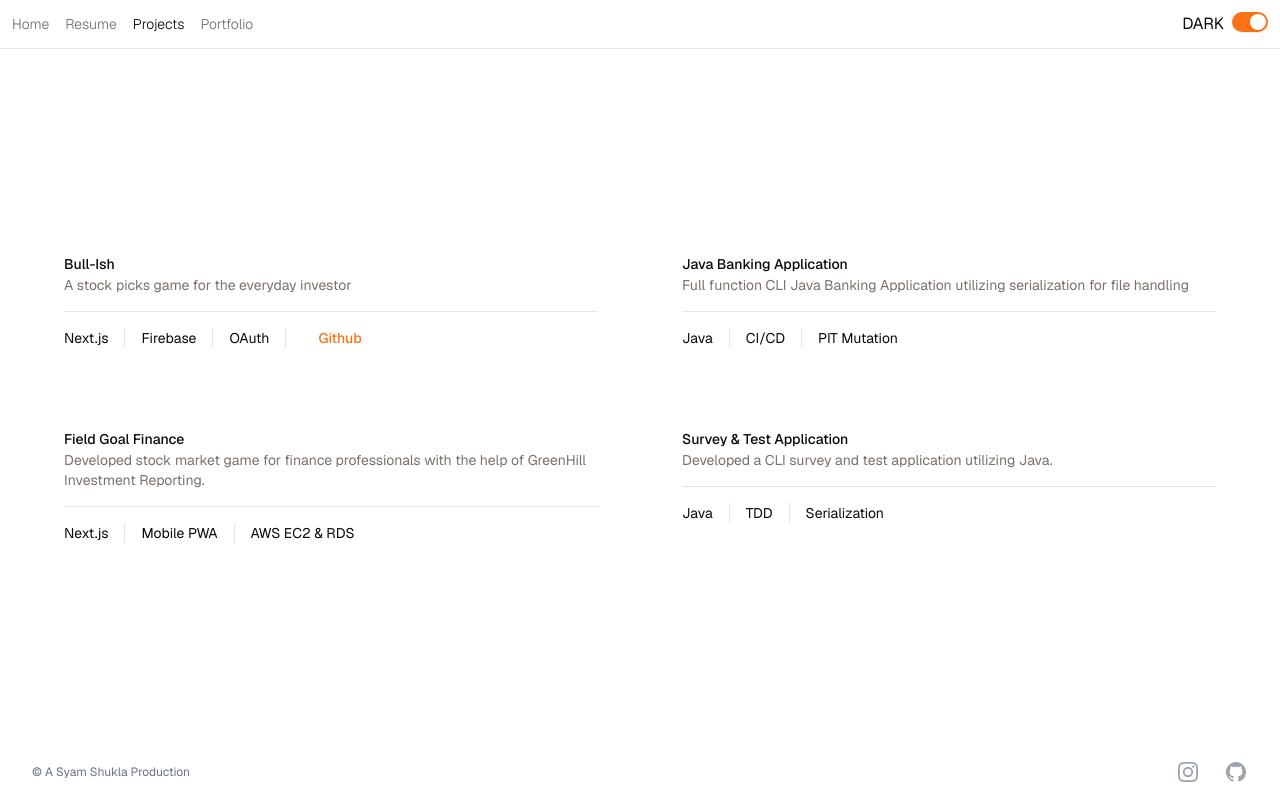
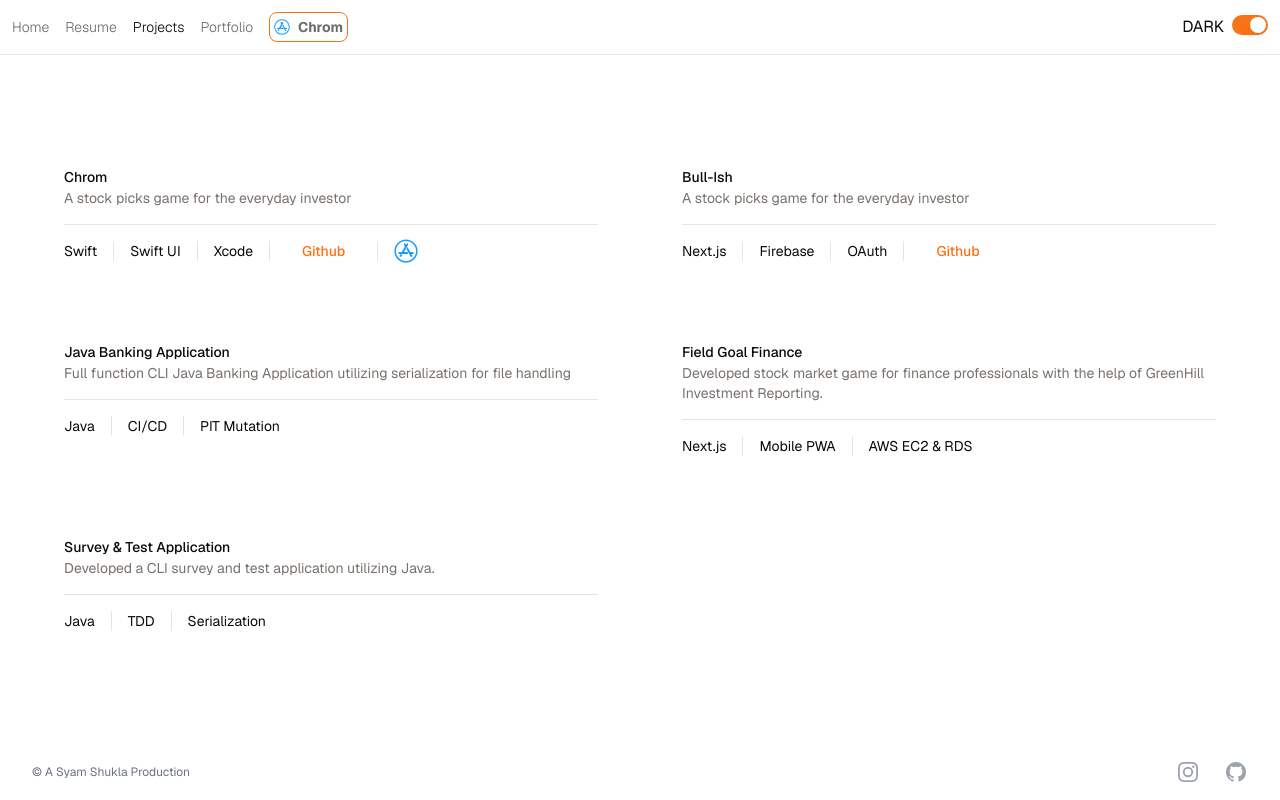
Before and after one commit to syamshukla/site, a Next.js app: page /projects in a window 1280 px wide. Built offline with nearby package versions, Linux system fonts and the light colour scheme.

Commit message:
new proj

```diff
--- a/src/app/data/content.tsx
+++ b/src/app/data/content.tsx
@@ -54,6 +54,12 @@
   {
     title: 'Projects',
     items: [
+      {
+        title: 'Chrom',
+        date: '2024',
+        description:
+          'Developed an innovative and engaging mobile application, Chrom, that combines color recognition with interactive swiping mechanics similar to Tinder. The app challenges users to identify the correct color names through a fun and visually appealing interface.',
+      },
       {
         title: 'Bull-Ish',
         date: '2023',
--- a/src/components/layout/main-nav.tsx
+++ b/src/components/layout/main-nav.tsx
@@ -7,6 +7,8 @@
 import { usePathname, useRouter } from 'next/navigation'
 import { ModeToggle } from '../mode-toggle'
 import { cn } from '@/lib/utils'
+import appStoreIcon from '../../../public/app-store.svg'
+import Image from 'next/image'
 
 export default function MainNav() {
   const router = useRouter()
@@ -61,6 +63,23 @@
             >
               Portfolio
             </Link>
+            <div className="flex items-center rounded-sm border border-primary p-1 text-sm font-light transition-colors hover:text-foreground/80">
+              <Image
+                src={appStoreIcon}
+                className="w-4 fill-current text-white"
+              />
+              <Link
+                href="https://apps.apple.com/us/app/chrom/id6547835066/"
+                className={cn(
+                  'ml-2 text-sm font-bold transition-colors hover:text-foreground/80',
+                  pathname === '/play'
+                    ? 'text-foreground'
+                    : 'text-foreground/60',
+                )}
+              >
+                Chrom
+              </Link>
+            </div>
           </>
         </div>
 
--- /dev/null
+++ b/src/components/projects/chrom.tsx
@@ -0,0 +1,55 @@
+import React, { Component } from 'react'
+import Image from 'next/image'
+import appStoreIcon from '../../..//public/app-store.svg'
+import { CalendarIcon } from '@radix-ui/react-icons'
+import { Separator } from '@/components/ui/separator'
+import { Avatar, AvatarFallback, AvatarImage } from '@/components/ui/avatar'
+import { Button } from '@/components/ui/button'
+import {
+  HoverCard,
+  HoverCardContent,
+  HoverCardTrigger,
+} from '@/components/ui/hover-card'
+import Link from 'next/link'
+export class Bullish extends Component {
+  render() {
+    return (
+      <div>
+        <div className="space-y-1">
+          <Link href="https://apps.apple.com/us/app/chrom/id6547835066">
+            <h4 className="text-sm font-medium leading-none">Chrom</h4>
+          </Link>
+          <p className="text-sm text-muted-foreground">
+            A stock picks game for the everyday investor
+          </p>
+        </div>
+        <Separator className="my-4" />
+        <div className="flex h-5 items-center space-x-4 text-sm">
+          <div>Swift</div>
+          <Separator orientation="vertical" />
+          <div>Swift UI</div>
+          <Separator orientation="vertical" />
+          <div>Xcode</div>
+          <Separator orientation="vertical" />
+          <div>
+            {' '}
+            <Link href="https://github.com/syamshukla/chrom">
+              <Button variant="link">Github</Button>
+            </Link>{' '}
+          </div>
+          <Separator orientation="vertical" />
+          <div>
+            <Link href="https://apps.apple.com/us/app/chrom/id6547835066/">
+              <Image
+                src={appStoreIcon}
+                className="w-6 fill-current text-white"
+              />
+            </Link>
+          </div>
+        </div>
+      </div>
+    )
+  }
+}
+
+export default Bullish
--- a/src/components/projects/layout.tsx
+++ b/src/components/projects/layout.tsx
@@ -4,10 +4,14 @@
 import { JavaBank } from '@/components/projects/javaBank'
 import FieldGoal from './fieldGoal'
 import SurveyTest from './surveyTest'
+import Chrom from './chrom'
 
 export default function PlayLayout() {
   return (
     <div className="mx-auto grid max-w-screen-xl grid-cols-1 gap-5 p-4 md:grid-cols-2 md:p-8">
+      <div className="p-4 md:p-8">
+        <Chrom> </Chrom>
+      </div>
       <div className="p-4 md:p-8">
         {' '}
         <Bullish></Bullish>
```
Also changed, not shown: public/app-store.svg (added).
